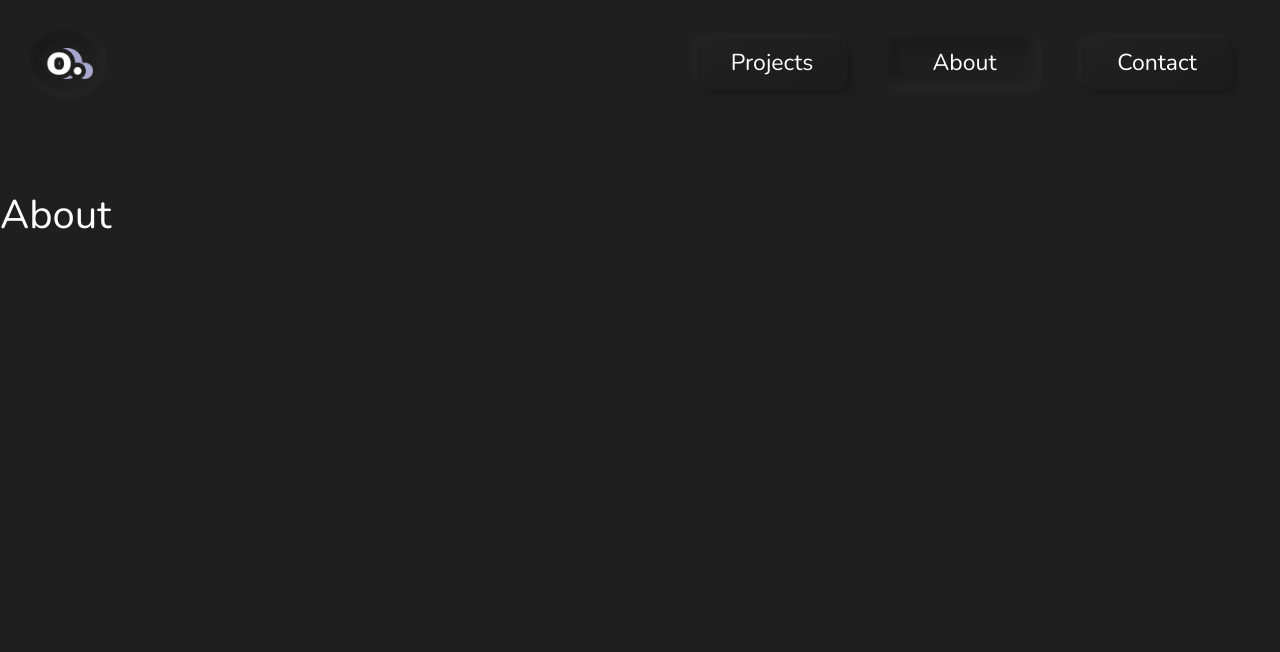
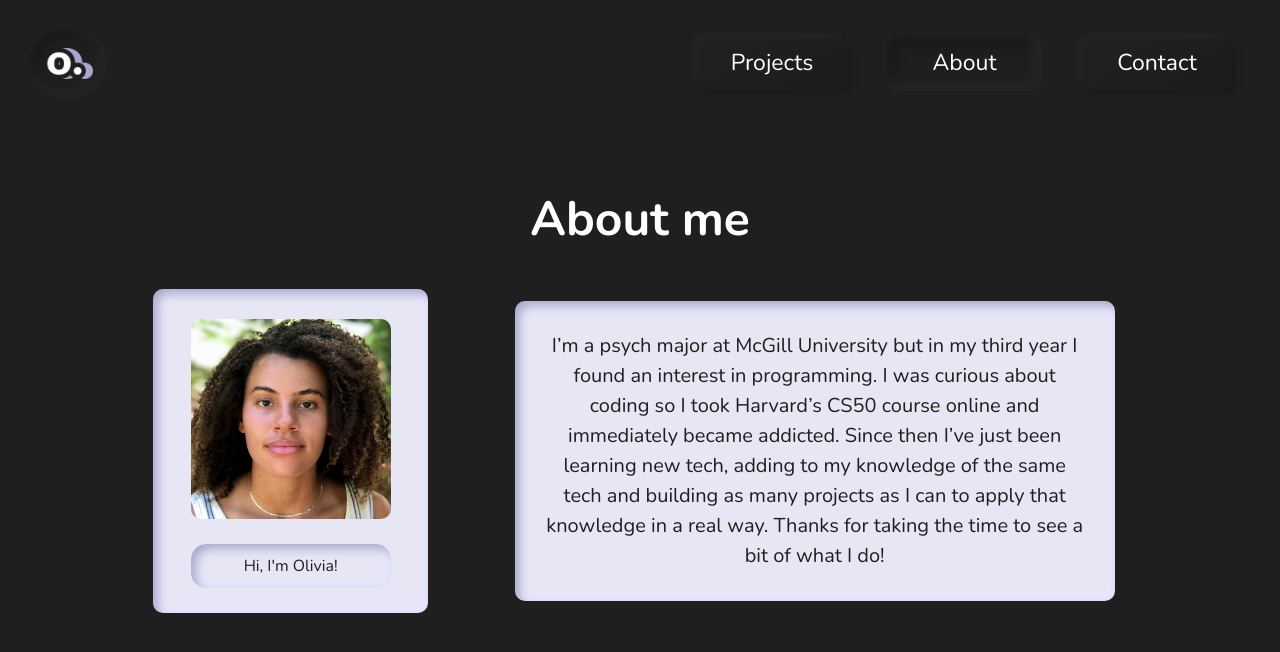
Before and after one commit to oliviaflexx/portfolio, a React (Create React App) app: page /about in a window 1280 px wide. Shown: the top 652 px of the page. Built offline with nearby package versions, Linux system fonts and the light colour scheme.

Commit message:
finished about

```diff
--- a/src/App.css
+++ b/src/App.css
@@ -30,7 +30,7 @@ section.main {
   padding: 10px;
 }
 
-.out-button {
+.black-out-button {
   background: linear-gradient(145deg, #212121, #1c1c1c);
   box-shadow: 5px 5px 5px #1a1a1a, -5px -5px 5px #242424;
   border-radius: 10px;
@@ -44,15 +44,15 @@ section.main {
     box-shadow: inset -5px -5px 10px 5px #242424, inset 5px 5px 10px 5px #1A1A1A;
 }
 
-.in-button, .out-button:hover {
+.black-in-button, .black-out-button:hover {
   box-shadow: inset -5px -5px 10px 5px #242424, inset 5px 5px 10px 5px #1A1A1A;
   border-radius: 10px;
 }
 
-.nav-link.in-button, .nav-link.out-button:hover {
+/* .nav-link.in-button, .nav-link.out-button:hover {
   height: 55px;
   width: 155px;
-}
+} */
 
 .navbar-brand {
   border-radius: 50%;
@@ -75,7 +75,7 @@ section.main {
     color: white;
 }
 
-.navbar-nav .nav-link.in-button {
+.navbar-nav .nav-link.black-in-button {
   height: 55px;
   width: 155px;
   padding-top: 10px;
@@ -88,6 +88,12 @@ button.navbar-toggler.out-button:hover {
 h2.home {
   font-weight: 700;
   font-size: 4rem;
+}
+h1.title {
+  text-align: center;
+  margin-bottom: 40px;
+  font-weight: 700;
+  font-size: 3rem;
 }
 
 h1.home {
@@ -108,13 +114,24 @@ h1.home {
   padding-bottom: 10%;
 }
 
-.row.home .in-button {
+.row.home .black-in-button {
   padding: 35px;
   text-align: center;
   font-size: 1.5rem;
   min-height: 150px;
   max-width: 450px;
 }
+
+.about-text {
+    text-align: center;
+    /* height: 450px; */
+    display: table-cell;
+    vertical-align: middle;
+    padding: 30px;
+    max-width: 600px;
+    font-size: 20px;
+}
+
 
 @media only screen and (max-width: 550px) {
   h2.home {
@@ -131,10 +148,69 @@ h1.home {
   .row.home .in-button {
     font-size: 1.25rem;
   }
+  .about-text {
+    font-size: 16px;
+  }
 }
-
-
 
 .row.home {
   justify-content: flex-end;
 }
+
+.blue-in-button {
+  background-color: #E6E6F5;
+  color: #1F1F1F;
+  background: linear-gradient(0deg, #E6E6F5, #E6E6F5);
+  box-shadow: inset -5px -5px 10px 5px rgba(255, 255, 255, 0.05), inset 5px 5px 10px 5px rgba(106, 107, 131, 0.25);
+  border-radius: 10px;
+}
+
+#headshot {
+  max-width: 200px;
+  border-radius: 10px;
+}
+
+.heady {
+  width: 275px;
+  display: flex;
+  flex-direction: column;
+  align-items: center;
+  padding-top: 30px;
+  max-height: 325px;
+  margin-bottom: 40px;
+}
+
+div.col-12.col-lg-4 {
+  display: flex;
+  justify-content: center;
+}
+
+.blue-in-button {
+  box-shadow: inset 5px 5px 10px #aaaad0, inset -5px -5px 10px #e6e6ff;
+  background-color: #c8c8f5;
+}
+
+p.blue-in-button {
+  padding: 10px;
+  min-width: 200px;
+  border-radius: 15px;
+  margin-top: 25px;
+  margin-bottom: 25px;
+  text-align: center;
+}
+
+
+.row.about {
+  align-items: center;
+}
+
+div.col-lg-8 {
+  display: flex;
+  justify-content: center;
+}
+
+@media only screen and (min-width: 1000px) {
+  .heady {
+    margin-bottom: 0px;
+  }
+}
--- a/src/components/About.js
+++ b/src/components/About.js
@@ -1,10 +1,30 @@
 import React from "react";
+import headshot from './headshot.jpeg'
 
 function About(props) {
   return (
-    <div>
-      <h1>About</h1>
-    </div>
+    <section className="main">
+      <h1 className="title">About me</h1>
+      <div className="row about">
+        <div className="col-12 col-lg-4">
+          <div className="blue-in-button heady">
+            <img id="headshot" src={headshot} alt="headshot"></img>
+            <p className="blue-in-button">Hi, I'm Olivia!</p>
+          </div>
+        </div>
+        <div className="col-12 col-lg-8 about">
+          <div className="blue-in-button about-text">
+            I’m a psych major at McGill University but in my third year I found
+            an interest in programming. I was curious about coding so I took
+            Harvard’s CS50 course online and immediately became addicted. Since
+            then I’ve just been learning new tech, adding to my knowledge of the
+            same tech and building as many projects as I can to apply that
+            knowledge in a real way. Thanks for taking the time to see a bit of
+            what I do!
+          </div>
+        </div>
+      </div>
+    </section>
   );
 }
 
--- a/src/components/Home.js
+++ b/src/components/Home.js
@@ -8,7 +8,7 @@ function Home(props) {
         <h1 className="home">Olivia Felix</h1>
       </div>
       <div className="row home">
-        <div className="col-12 col-sm-6 in-button">
+        <div className="col-12 col-sm-6 black-in-button">
           I love making websites and web applications.
           <br></br>
           Welcome to my portfolio!
--- a/src/components/Navbar.js
+++ b/src/components/Navbar.js
@@ -6,11 +6,11 @@ const Navbar = () => {
   return (
     <nav className="navbar navbar-dark navbar-expand-lg">
       <div className="container-fluid">
-        <NavLink to="/" className="navbar-brand in-button ">
+        <NavLink to="/" className="navbar-brand black-in-button ">
           <img id="logo" alt="logo" src={logo}></img>
         </NavLink>
         <button
-          className="navbar-toggler out-button"
+          className="navbar-toggler black-out-button"
           type="button"
           data-bs-toggle="collapse"
           data-bs-target="#navbarNavAltMarkup"
@@ -25,7 +25,8 @@ const Navbar = () => {
             <NavLink
               to="/projects"
               className={(isActive) =>
-                "nav-link" + (!isActive ? " out-button" : " in-button")
+                "nav-link" +
+                (!isActive ? " black-out-button" : " black-in-button")
               }
             >
               Projects
@@ -33,7 +34,8 @@ const Navbar = () => {
             <NavLink
               to="/about"
               className={(isActive) =>
-                "nav-link" + (!isActive ? " out-button" : " in-button")
+                "nav-link" +
+                (!isActive ? " black-out-button" : " black-in-button")
               }
             >
               About
@@ -41,7 +43,8 @@ const Navbar = () => {
             <NavLink
               to="/contact"
               className={(isActive) =>
-                "nav-link" + (!isActive ? " out-button" : " in-button")
+                "nav-link" +
+                (!isActive ? " black-out-button" : " black-in-button")
               }
             >
               Contact
```
Also changed, not shown: src/components/headshot.jpeg (added).
